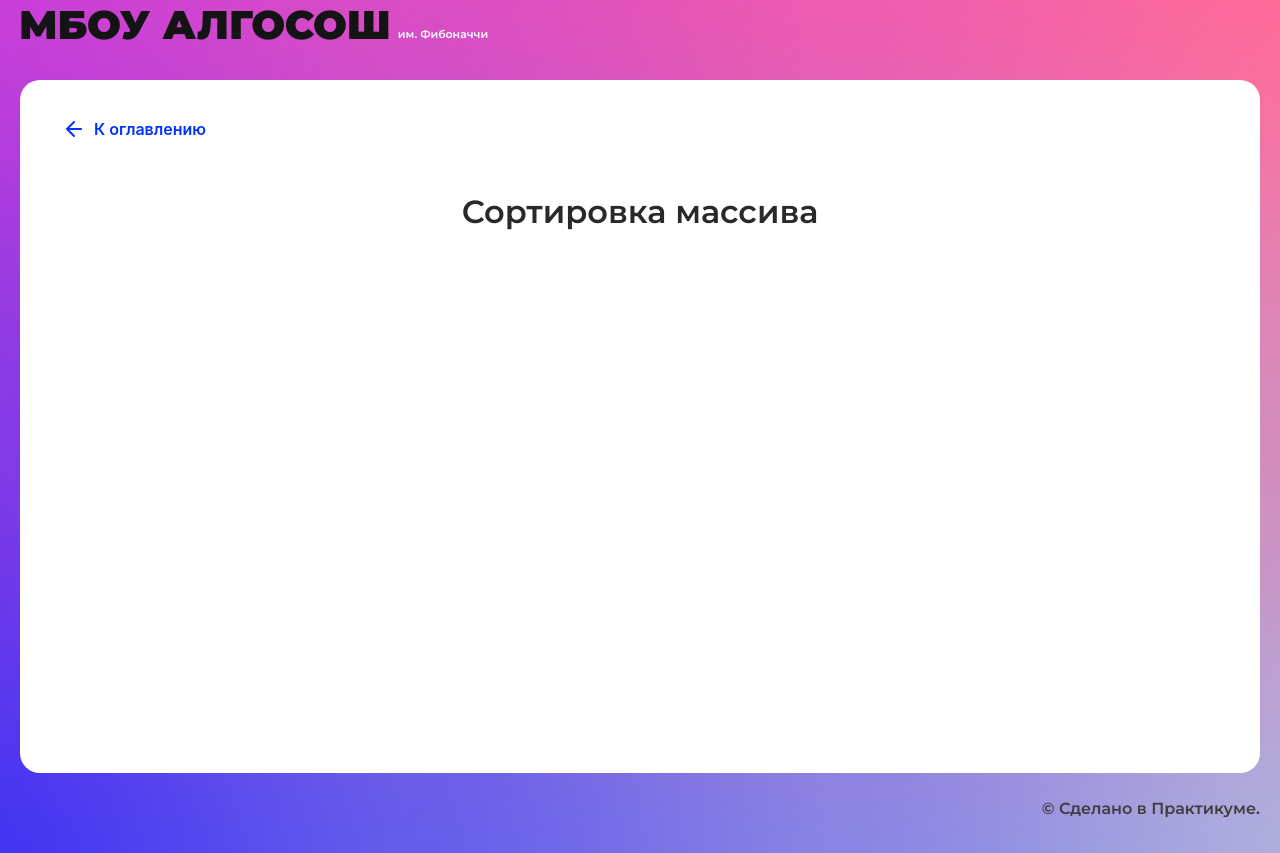
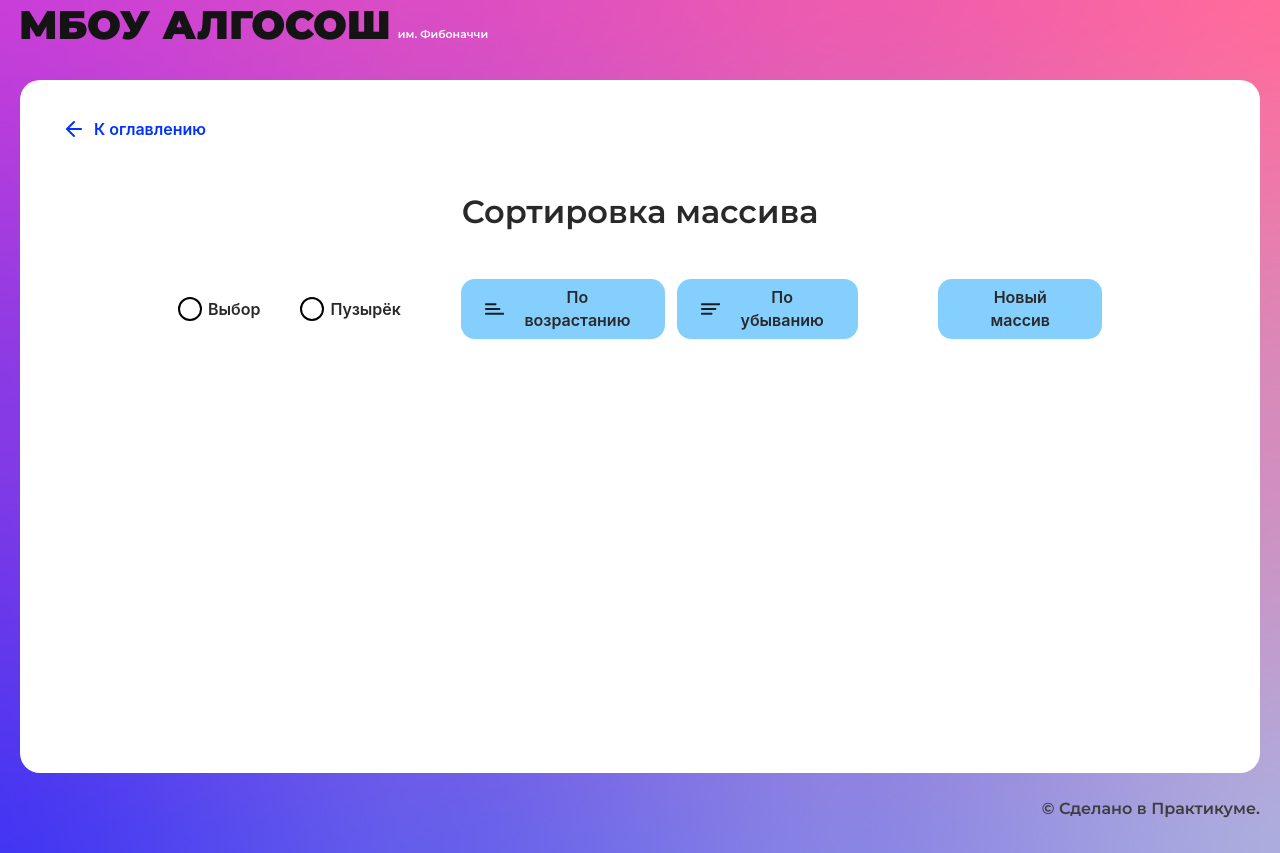
Before and after one commit to ChrisGomzina/algososh, a React (Create React App) app: page /sorting in a window 1280 px wide. Built offline with nearby package versions, Linux system fonts and the light colour scheme.

Commit message:
Adds markup of sorting-page

```diff
--- /dev/null
+++ b/src/components/sorting-page/sorting-page.module.css
@@ -0,0 +1,12 @@
+.form {
+  max-width: 924px;
+  margin: 0 auto;
+  display: flex;
+  justify-content: space-between;
+  align-items: center;
+}
+
+.button {
+  width: 168px;
+  margin-left: auto;
+}
--- a/src/components/sorting-page/sorting-page.tsx
+++ b/src/components/sorting-page/sorting-page.tsx
@@ -1,9 +1,38 @@
 import React from "react";
+import styles from "./sorting-page.module.css";
+
 import { SolutionLayout } from "../ui/solution-layout/solution-layout";
+import { RadioInput } from "../ui/radio-input/radio-input";
+import { Button } from "../ui/button/button";
+import { Column } from "../ui/column/column";
+import { Direction } from "../../types/direction";
 
 export const SortingPage: React.FC = () => {
   return (
     <SolutionLayout title="Сортировка массива">
+      <form className={styles.form}>
+        <RadioInput
+          label="Выбор"
+        />
+        <RadioInput
+          extraClass="ml-20"
+          label="Пузырёк"
+        />
+        <Button
+          extraClass="ml-30 mr-6"
+          text="По возрастанию"
+          sorting={Direction.Ascending}
+        />
+        <Button
+          extraClass="mr-40"
+          text="По убыванию"
+          sorting={Direction.Descending}
+        />
+        <Button
+          extraClass={styles.button}
+          text="Новый массив"
+        />
+      </form>
 
     </SolutionLayout>
   );
```
